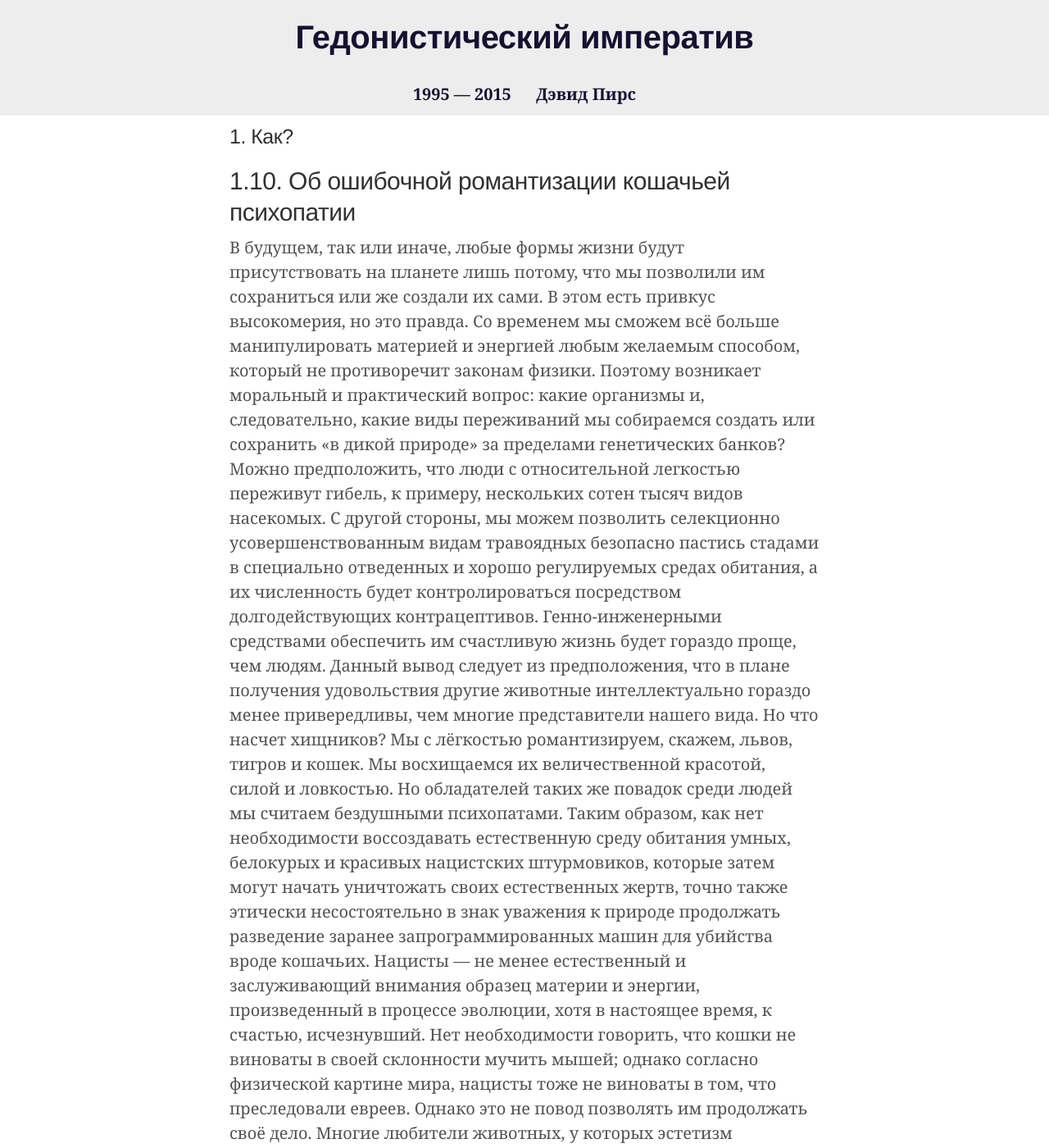
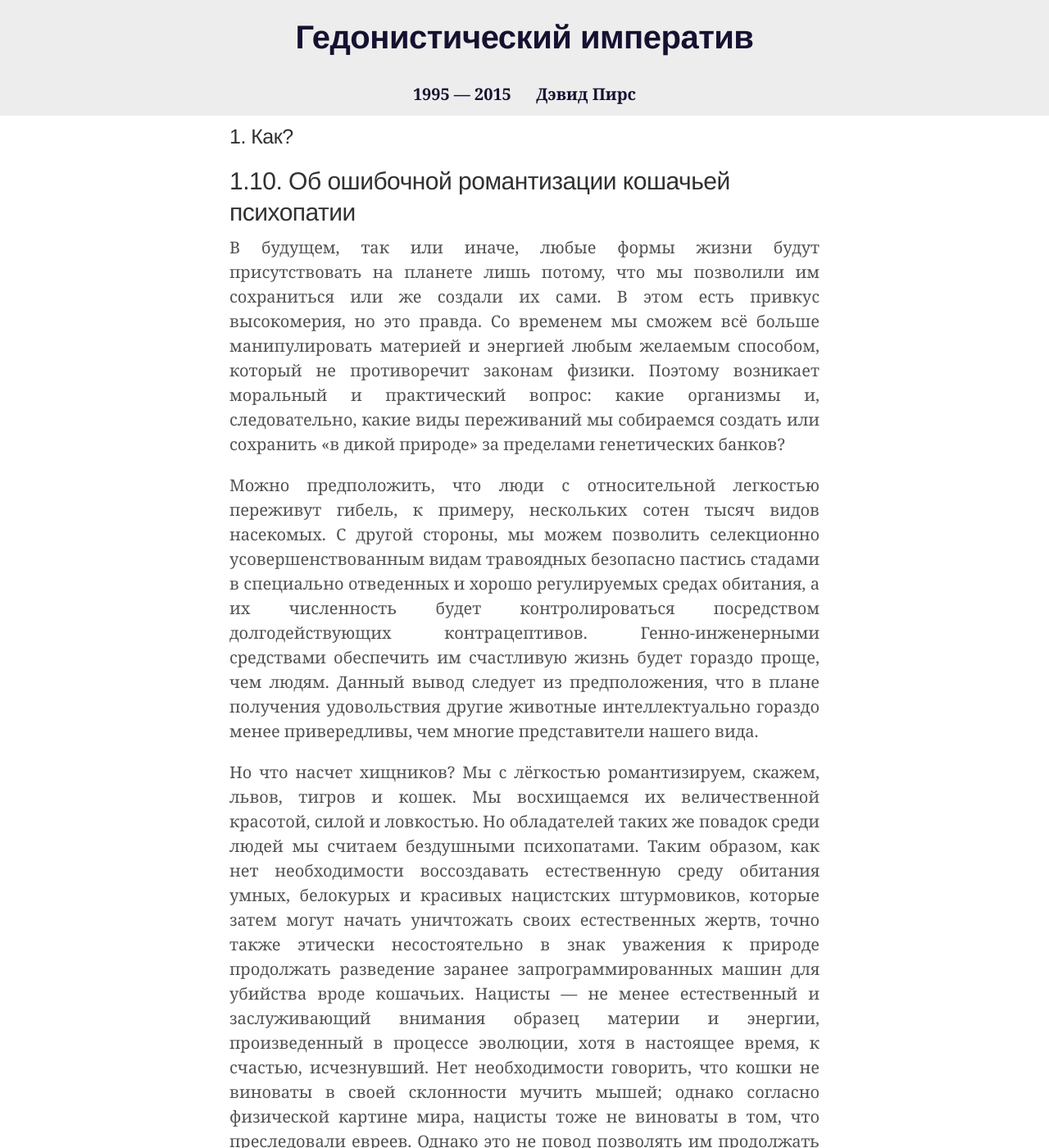
Before and after one commit to HedWeb-RU/hedweb-ru.github.io, a Jekyll site: the page built from hi/how/on-the-misguided-romanticisation-of-feline-psychopaths.md, in a window 1280 px wide and 1400 px high. Shown: the whole window at 82% size. Built offline with Jekyll 4.4.1, drawn with Linux system fonts in a browser that asks for light colours; some of the changed text lies outside the part shown.

Commit message:
Update 10-on-the-misguided-romanticisation-of-feline-psychopaths.md

```diff
--- a/_includes/hi/1/10-on-the-misguided-romanticisation-of-feline-psychopaths.md
+++ b/_includes/hi/1/10-on-the-misguided-romanticisation-of-feline-psychopaths.md
@@ -1,7 +1,7 @@
-В будущем, так или иначе, любые формы жизни будут присутствовать на планете лишь потому, что мы позволили им сохраниться или же создали их сами. В этом есть привкус высокомерия, но это правда. Со временем мы сможем всё больше манипулировать материей и энергией любым желаемым способом, который не противоречит законам физики. Поэтому возникает моральный и практический вопрос: какие организмы и, следовательно, какие виды переживаний мы собираемся создать или сохранить «в дикой природе» за пределами генетических банков?
+<p>В будущем, так или иначе, любые формы жизни будут присутствовать на планете лишь потому, что мы позволили им сохраниться или же создали их сами. В этом есть привкус высокомерия, но это правда. Со временем мы сможем всё больше манипулировать материей и энергией любым желаемым способом, который не противоречит законам физики. Поэтому возникает моральный и практический вопрос: какие организмы и, следовательно, какие виды переживаний мы собираемся создать или сохранить «в дикой природе» за пределами генетических банков?</p>
 
-Можно предположить, что люди с относительной легкостью переживут гибель, к примеру, нескольких сотен тысяч видов насекомых. С другой стороны, мы можем позволить селекционно усовершенствованным видам травоядных безопасно пастись стадами в специально отведенных и хорошо регулируемых средах обитания, а их численность будет контролироваться посредством долгодействующих контрацептивов. Генно-инженерными средствами обеспечить им счастливую жизнь будет гораздо проще, чем людям. Данный вывод следует из предположения, что в плане получения удовольствия другие животные интеллектуально гораздо менее привередливы, чем многие представители нашего вида.
+<p>Можно предположить, что люди с относительной легкостью переживут гибель, к примеру, нескольких сотен тысяч видов насекомых. С другой стороны, мы можем позволить селекционно усовершенствованным видам травоядных безопасно пастись стадами в специально отведенных и хорошо регулируемых средах обитания, а их численность будет контролироваться посредством долгодействующих контрацептивов. Генно-инженерными средствами обеспечить им счастливую жизнь будет гораздо проще, чем людям. Данный вывод следует из предположения, что в плане получения удовольствия другие животные интеллектуально гораздо менее привередливы, чем многие представители нашего вида.</p>
 
-Но что насчет хищников? Мы с лёгкостью романтизируем, скажем, львов, тигров и кошек. Мы восхищаемся их величественной красотой, силой и ловкостью. Но обладателей таких же повадок среди людей мы считаем бездушными психопатами. Таким образом, как нет необходимости воссоздавать естественную среду обитания умных, белокурых и красивых нацистских штурмовиков, которые затем могут начать уничтожать своих естественных жертв, точно также этически несостоятельно в знак уважения к природе продолжать разведение заранее запрограммированных машин для убийства вроде кошачьих. Нацисты — не менее естественный и заслуживающий внимания образец материи и энергии, произведенный в процессе эволюции, хотя в настоящее время, к счастью, исчезнувший. Нет необходимости говорить, что кошки не виноваты в своей склонности мучить мышей; однако согласно физической картине мира, нацисты тоже не виноваты в том, что преследовали евреев. Однако это не повод позволять им продолжать своё дело.
+<p>Но что насчет хищников? Мы с лёгкостью романтизируем, скажем, львов, тигров и кошек. Мы восхищаемся их величественной красотой, силой и ловкостью. Но обладателей таких же повадок среди людей мы считаем бездушными психопатами. Таким образом, как нет необходимости воссоздавать естественную среду обитания умных, белокурых и красивых нацистских штурмовиков, которые затем могут начать уничтожать своих естественных жертв, точно также этически несостоятельно в знак уважения к природе продолжать разведение заранее запрограммированных машин для убийства вроде кошачьих. Нацисты — не менее естественный и заслуживающий внимания образец материи и энергии, произведенный в процессе эволюции, хотя в настоящее время, к счастью, исчезнувший. Нет необходимости говорить, что кошки не виноваты в своей склонности мучить мышей; однако согласно физической картине мира, нацисты тоже не виноваты в том, что преследовали евреев. Однако это не повод позволять им продолжать своё дело.</p>
 
-Многие любители животных, у которых эстетизм преобладает над моралью, даже симпатизируя остальным из изложенных здесь идей, несомненно будут поражены самой идеей потери таких ласковых и полезных для человечества компаньонов как кошки. Но эти люди будут против потому, что сами почти наверняка не рискуют стать жертвами хищников и быть съеденными заживо. Иначе их точка зрения была бы иной.
+<p>Многие любители животных, у которых эстетизм преобладает над моралью, даже симпатизируя остальным из изложенных здесь идей, несомненно будут поражены самой идеей потери таких ласковых и полезных для человечества компаньонов как кошки. Но эти люди будут против потому, что сами почти наверняка не рискуют стать жертвами хищников и быть съеденными заживо. Иначе их точка зрения была бы иной.</p>
```
